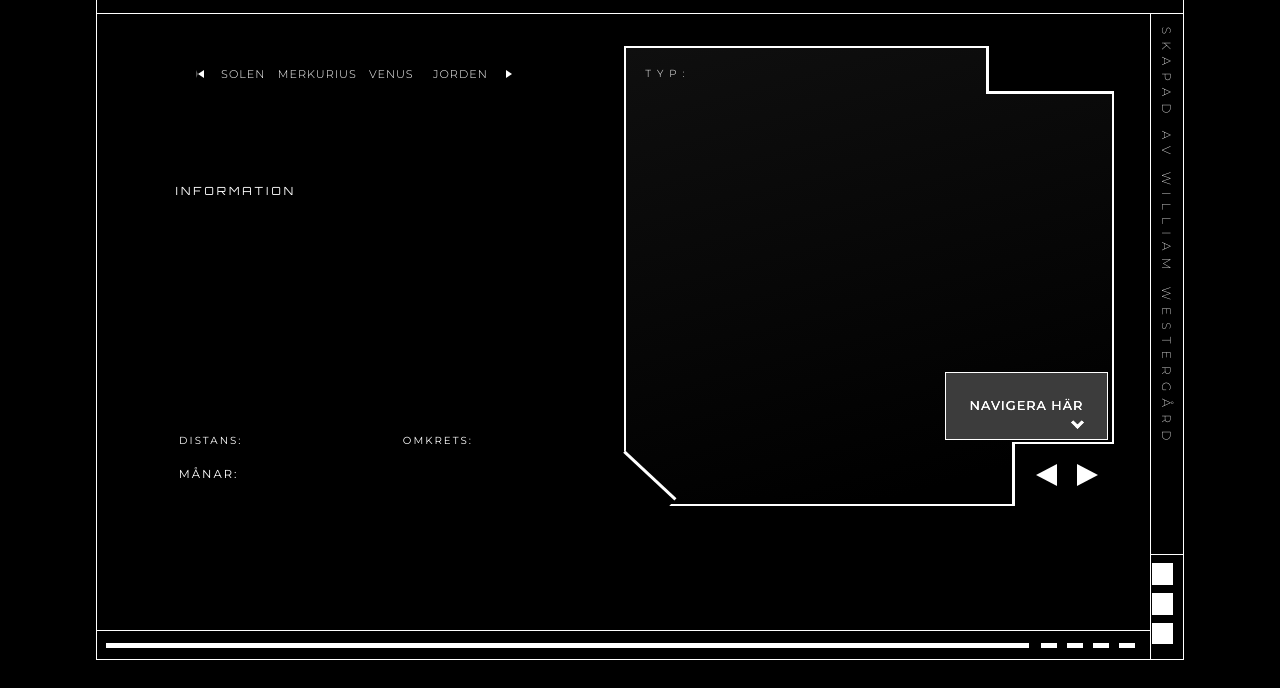
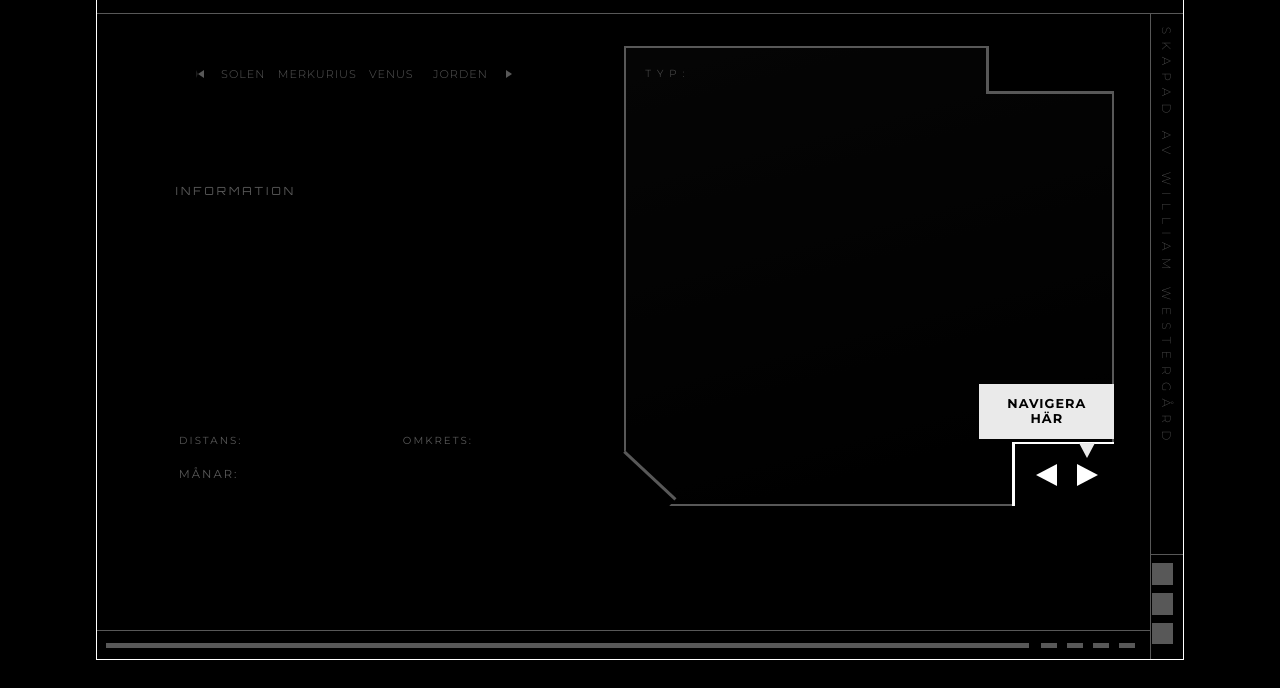
Before and after one commit to williamwestergard/solaris, a plain HTML site: page index.html in a window 1280 px wide. Shown: the part 112-800 px from the top of the page. Drawn offline with Linux system fonts and the light colour scheme; no server answers.

Commit message:
tutorial updated

```diff
--- a/assets/css/styles.css
+++ b/assets/css/styles.css
@@ -13,6 +13,9 @@ body {
   font-optical-sizing: auto;
   font-style: normal;
 }
+
+
+
 
 main {
   overflow: hidden;
@@ -142,7 +145,7 @@ h2 {
   flex-direction: column;
 }
 #main-aside p {
-  z-index: 100;
+  z-index: 2;
   position: absolute;
   align-self: center;
   left:36%;
@@ -359,20 +362,21 @@ right:0vw;
   -ms-user-select: none;
   user-select: none;
 }
+
 #popup {
-  z-index:1000000000;
+  z-index:10;
   height:auto;
-  padding:2vw 3vh;
+  padding:1vw 2.3vh;
   text-transform: uppercase;
   font-size: clamp(.8rem, 1vw, 1rem);
   letter-spacing: 1px;
-  font-weight: 500;
+  font-weight: 700;
   text-align: center;
   position: absolute;
-  top:-9vh;
-  left:-5.5vw;
-  background-color: rgba(50, 50, 50, 0.815);
-  border:1px solid white;
+  top:-7.5vh;
+  left:-2.8vw;
+  background-color: rgb(156, 156, 156);
+  color:black;
   animation:popUpAnimation 2s infinite;
 }
 @keyframes popUpAnimation {
@@ -380,21 +384,26 @@ right:0vw;
   50% {filter:brightness(150%);}
   100% {filter:brightness(100%);}
 }
-
-.arrow {
-  position: absolute;
-  bottom:1.5vh;
-  right:2vw;
-  border: solid rgb(255, 255, 255);
-  border-width: 0 3px 3px 0;
-  display: inline-block;
-  padding: 3px;
-}
-.down {
-  transform: rotate(45deg);
-  -webkit-transform: rotate(45deg);
-}
-
+#arrow-down-popup {
+    z-index:10;
+    width: 0;
+    height: 0;
+    margin-left:1.55vw;
+    margin-top: 2.5vh;
+    border-left:  .7vw solid transparent;
+    border-top: 1.2vw  solid rgb(156, 156, 156);
+    border-right: .7vw solid transparent;
+    position: absolute;
+    bottom:-2.4vh;
+    right:1.5vw;
+  }
+  #intro-overlay {
+    background-color: rgba(0, 0, 0, 0.656);
+    width:100%;
+    height:100vh;
+    position: fixed;
+    z-index:10;
+  }
 
 #next-button {
 	width: 0;
@@ -443,7 +452,7 @@ right:0vw;
 }
 
 #planet-frame-rotation-upper-right{
-  z-index:100;
+  z-index:2;
   width:10vw;
   height:6vh;
   border-left:3px solid white;
@@ -553,7 +562,7 @@ right:0vw;
 
 #distance-moons-info-container {
   overflow: hidden;
-  z-index: 10000;
+  z-index: 2;
 
   padding:1vh 1vw ;
   text-transform: uppercase;
@@ -587,7 +596,7 @@ right:0vw;
 }
 #moon-view-more, #moon-view-less {
   display:none;
-  z-index: 100000000;
+  z-index: 3;
   position: absolute;
   right:.7vw;
   border:1px solid white;
@@ -610,7 +619,7 @@ right:0vw;
 
 
 #distance-circ-container {
-  z-index: 1000;
+  z-index: 2;
   display: flex;
   flex-direction: row;
   justify-content: space-between;
@@ -1013,13 +1022,13 @@ border-radius:100%;
   color:white;
 }
 .carousel-track a {
-  z-index: 1000000;
+  z-index: 2;
 cursor:pointer;
 }
 
 
 .arrow-left {
-  z-index:10000;
+  z-index:2;
   cursor: pointer;
   background: none;
   position: relative;
@@ -1034,7 +1043,7 @@ cursor:pointer;
   left:-5.2vw;
 }
 .arrow-right {
-  z-index:10000;
+  z-index:2;
   cursor: pointer;
   position:relative;
   right:2vw;
--- a/assets/scripts/planets.js
+++ b/assets/scripts/planets.js
@@ -440,6 +440,7 @@ function planetInformation(data) {
             if (currentMenuItem < items.length - 4) {
                 currentMenuItem++;
                 document.getElementById("popup").style.display = "none";
+                document.getElementById("intro-overlay").style.display = "none";
                 updateCarousel();
             }
             else if (currentIndex === 8) {
--- a/index.html
+++ b/index.html
@@ -21,7 +21,14 @@
     <link rel="stylesheet" href="assets/css/responsive.css">
   </head>
   <body>
+
+
+
+
     <main>
+
+      <section id="intro-overlay" onclick="hideOverlay()"></section>
+
       <!-- Headern högst upp på sidan -->
       <header>
         <nav>
@@ -227,8 +234,8 @@
 
               <!-- Navigeringspilarna på högra sidan  -->
               <section id="planet-next-prev-container">
-                <article id="popup">Navigera här
-                  <p><i class="arrow down"></i></p>
+                <article id="popup" onclick="hideOverlay2()">Navigera här
+                  <article id="arrow-down-popup"></article>
 
                 </article>
                 <article id="prev-button" class="prev-button-carousel"></article>
@@ -249,6 +256,19 @@
       </section>
     </main>
 
+
+    <script>
+      function hideOverlay() {
+        document.getElementById("intro-overlay").style.display = "none";
+        document.getElementById("popup").style.display = "none";
+      }
+      function hideOverlay2() {
+        document.getElementById("intro-overlay").style.display = "none";
+        document.getElementById("popup").style.display = "none";
+      }
+
+
+    </script>
     <script src="assets/scripts/planets.js"></script>
     <script src="assets/scripts/searchbar.js"></script>
   </body>
```
